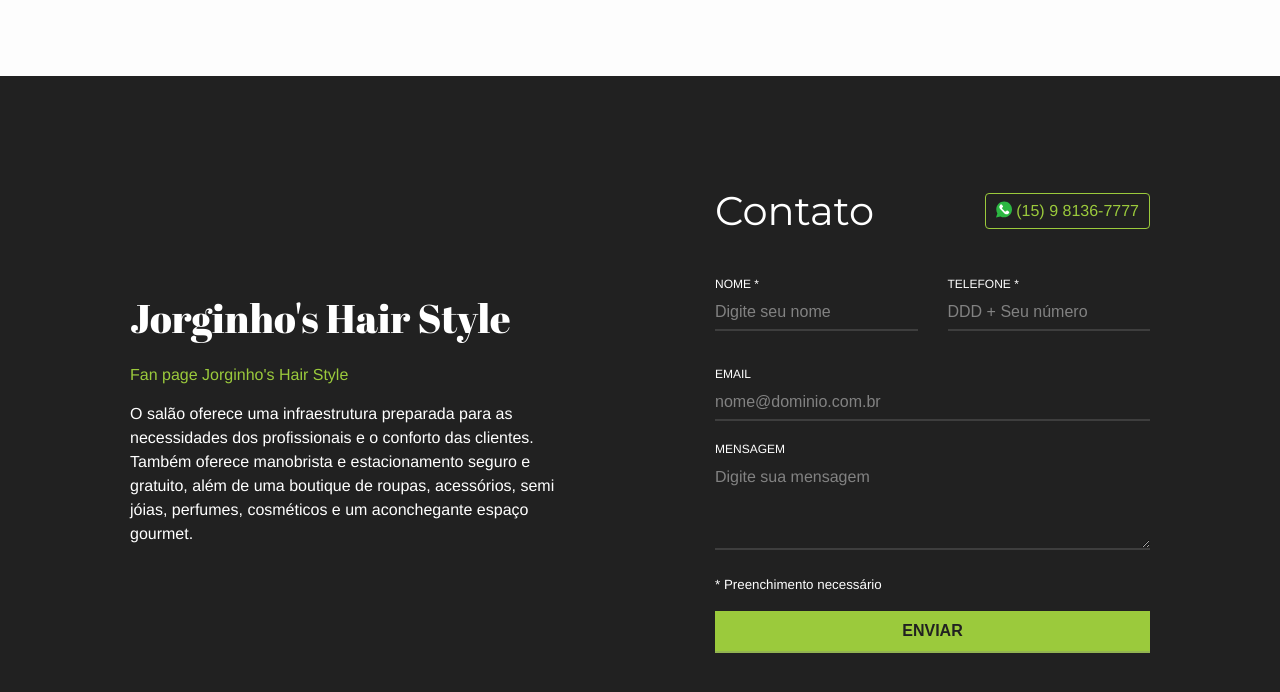
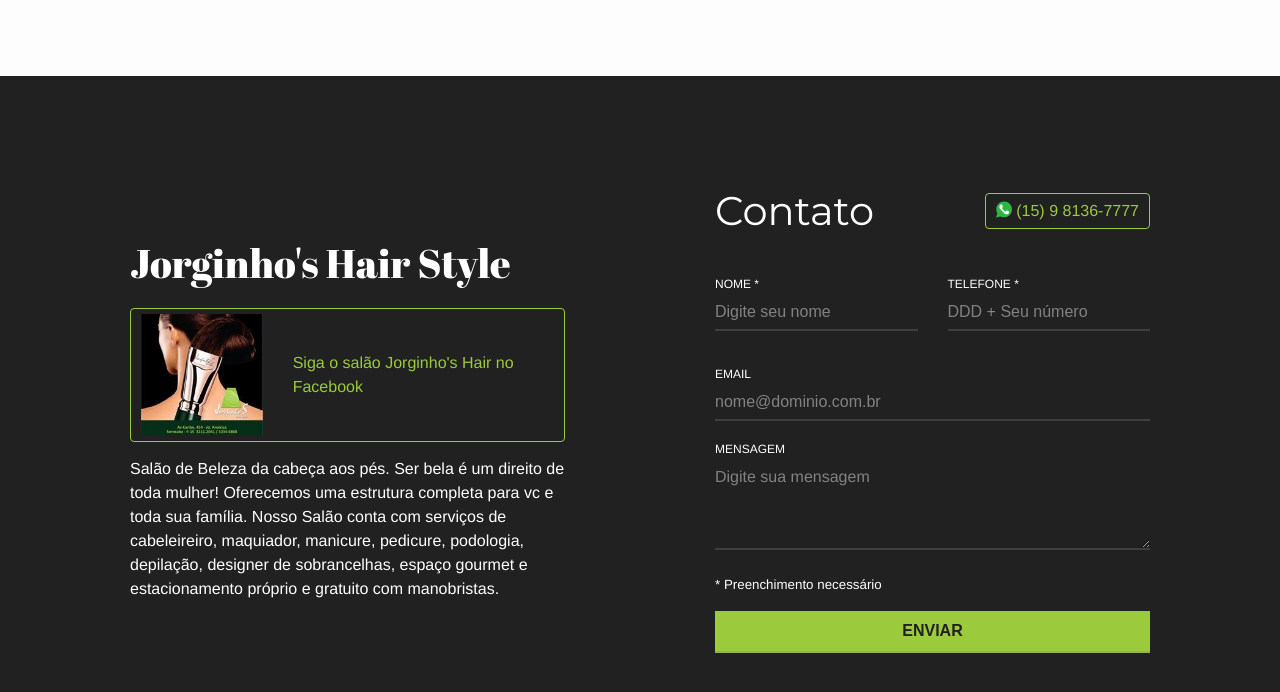
Before and after one commit to jorginhoshair/jorginhoshair.github.io, a Jekyll site: the page built from index.html, in a window 1280 px wide and 1400 px high, scrolled down 7217 px. Shown: the part 642-1334 px from the top of the window. Built offline with Jekyll 4.4.1, drawn with Linux system fonts in a browser that asks for light colours; some web fonts are replaced.

Commit message:
Novas fotos e link do Facebook com foto

```diff
--- a/_config.yml
+++ b/_config.yml
@@ -1,10 +1,13 @@
 
 title: Jorginho's Hair Style
 description: >
-  O salão oferece uma infraestrutura preparada para as necessidades dos
-  profissionais e o conforto das clientes. Também oferece manobrista e
-  estacionamento seguro e gratuito, além de uma boutique de roupas,
-  acessórios, semi jóias, perfumes, cosméticos e um aconchegante espaço gourmet.
+    Salão de Beleza da cabeça aos pés.
+
+    Ser bela é um direito de toda mulher!
+    Oferecemos uma estrutura completa para vc e toda sua família.
+    Nosso Salão conta com serviços de cabeleireiro, maquiador, manicure,
+    pedicure, podologia, depilação, designer de sobrancelhas, espaço gourmet
+    e estacionamento próprio e gratuito com manobristas.
 
 baseurl: "" # the subpath of your site, e.g. /blog
 url: "http://jorginhoshair.com.br" # the base hostname & protocol for your site
--- a/_data/empresa.yml
+++ b/_data/empresa.yml
@@ -10,8 +10,9 @@
     number: "+551532346808"
     label: "(15) 3234-6808"
 facebook:
-  url: https://www.facebook.com/Jorjinhos-Hair-Style-326210300742861/
-  label: Fan page Jorginho's Hair Style
+  url: https://www.facebook.com/jorjinhoshairstyle/
+  img: /img/facebook.jpg
+  label: Siga o salão Jorginho's Hair no Facebook
 whatsapp:
   number: "+5515981367777"
   label: "(15) 9 8136-7777"
--- a/_includes/footer.html
+++ b/_includes/footer.html
@@ -7,8 +7,15 @@
 
     <div data-cell="1of3" class="page-excerpt">
       <h2 class="page-title">{{ site.title }}</h2>
-      <p><a href="{{ facebook.url }}" target="_blank">{{ facebook.label }}</a></p>
-      <p>{{ site.description }}</p>
+      <a href="{{ facebook.url }}" target="_blank" data-btn>
+        <span data-grid="row center spacing">
+          <span data-cell="1of3">
+            <img src="{{ site.baseurl }}{{ facebook.img }}" alt="{{ facebook.label }}">
+          </span>
+          <span>{{ facebook.label }}</span>
+        </span>
+      </a>
+      <p>{{ site.description | markdownify }}</p>
     </div>
     <form method="post" action="http://email.jorginhoshair.com.br/enviar_email.php" data-cell="1of3 fill" class="page-excerpt" id="contato">
       <div data-grid="center start row wrap spacing">
--- a/_sass/_grid.sass
+++ b/_sass/_grid.sass
@@ -56,6 +56,12 @@
         +media-query($on-palm)
             > *
                 margin-bottom: $spacing-unit / 2
+            &[data-grid~="row"]
+                > :not(:last-child):not([data-cell~="order-1"])
+                    margin-right: $spacing-unit
+                > [data-cell~="order-1"]
+                    margin-left: $spacing-unit
+
 
     +variant(small-spacing)
         +media-greater($on-palm)
@@ -67,6 +73,12 @@
         +media-query($on-palm)
             > *
                 margin-bottom: $spacing-unit / 4
+            &[data-grid~="row"]
+                > :not(:last-child):not([data-cell~="order-1"])
+                    margin-right: $spacing-unit / 4
+                > [data-cell~="order-1"]
+                    margin-left: $spacing-unit / 4
+
 
     +module(cell)
         +variant(1of2)
--- a/_sections/3-noivas.html
+++ b/_sections/3-noivas.html
@@ -9,7 +9,7 @@
 </div>
 
 <div data-grid="center justify" class="noivas-gallery">
-  {% for pic in site.data.noivas %}
+  {% for pic in site.data.noivas reversed %}
     <div data-cell="shrink" class="slider-item"><img src="https://c1.staticflickr.com/{{ pic.farm }}/{{ pic.server }}/{{ pic.id }}_{{ pic.secret }}.jpg" alt="Noiva"></div>
   {% endfor %}
 </div>
```
Also changed, not shown: _data/noivas.json (+13 -1 lines), img/facebook.jpg (added).
